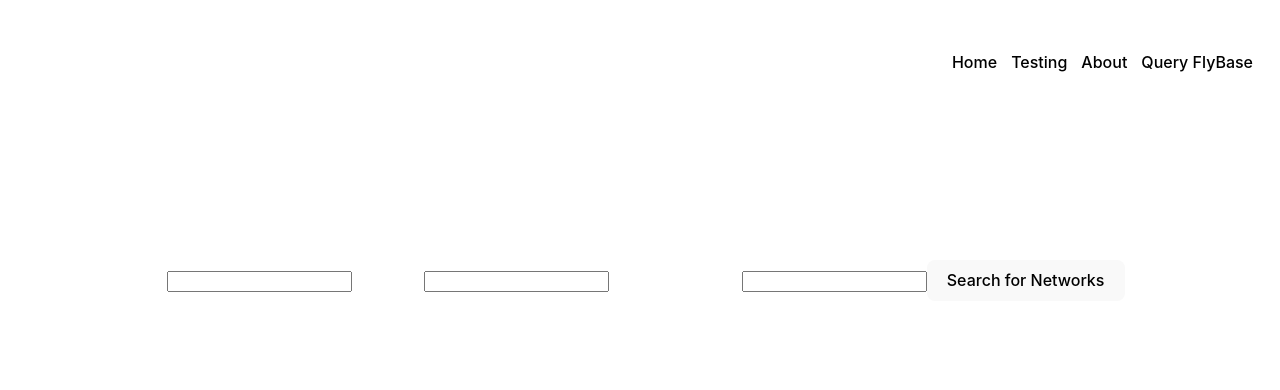
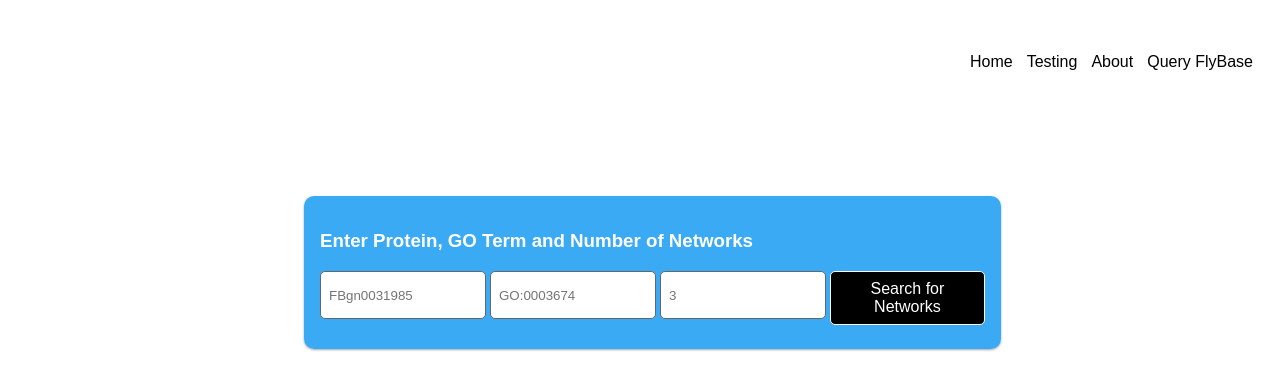
Before and after one commit to Reed-CompBio/protein-weaver, a React (Vite) app in the folder client/: page /flybase in a window 1280 px wide. Shown: the top 390 px of the page. Built offline with nearby package versions, Linux system fonts and the light colour scheme.

Commit message:
Add search bar, basic styling
Need to decide upon website theme before further styling

```diff
--- a/client/src/components/FlyQuery.jsx
+++ b/client/src/components/FlyQuery.jsx
@@ -42,34 +42,42 @@ export default function FlyQuery() {
 
   return (
     <div>
-      <h2>Enter Protein, GO Term and Number of Networks</h2>
+      <div class="container">
       <form method="post" onSubmit={handleSubmit} action="api/getFlyBase">
-        <label>FlyBase Protein ID:</label>
+
+        <div class="wrapper">
+          <h3>Enter Protein, GO Term and Number of Networks</h3>
+          <div class="search-container">
         <input
           type="text"
           name="protein"
+          placeholder="FBgn0031985"
           value={query.protein}
           onChange={handleInputChange}
           required
         />
-        <label>GO Term:</label>
         <input
           type="text"
           name="goTerm"
+          placeholder="GO:0003674"
           value={query.goTerm}
           onChange={handleInputChange}
           required
         />
-        <label>Number of Paths:</label>
         <input
           type="number"
           name="k"
+          placeholder="3"
           value={query.k}
           onChange={handleInputChange}
           required
         />
-        <button type="submit">Search for Networks</button>
+        <button type="submit" class="button">Search for Networks</button>
+          </div>
+        </div>
+
       </form>
+      </div>
 
       {showResults && JSON.stringify(networkResult) != "{}" && (
         <div>
--- a/client/src/index.css
+++ b/client/src/index.css
@@ -35,6 +35,10 @@ body {
 h1 {
   font-size: 3.2em;
   line-height: 1.1;
+}
+
+h2 {
+  text-align: center;
 }
 
 button {
@@ -91,6 +95,75 @@ ul > * {
   background-color: #ffffff;
 }
 
+body {
+  font: 16px Arial, Verdana, Tahoma, Sans-serif;
+}
+
+.container {
+  width: 665px;
+  background: #0493f2c7;
+  margin: 0 auto;
+  padding: 16px;
+  border-radius: 10px;
+  box-shadow: 0 1px 3px rgba(0, 0, 0, 0.12), 0 1px 2px rgba(0, 0, 0, 0.24);
+}
+
+.wrapper {
+  margin: 8px 0;
+}
+
+.search-container {
+  display: flex;
+  flex-direction: row;
+  flex-wrap: nowrap;
+  justify-content: flex-start;
+  align-content: stretch;
+  align-items: flex-start;
+}
+
+input {
+  min-width: 20px;
+  padding: 8px;
+  margin: 0 4px 0 0;
+  border: 1px solid #666;
+  border-radius: 5px;
+  height: 30px;
+}
+
+.button {
+  padding: 8px 16px;
+  min-height: 48px;
+  min-width: 10px;
+  word-wrap: nowrap;
+  background: #000;
+  color: #fff;
+  border: 1px solid #fff;
+  border-radius: 5px;
+}
+
+input {
+    order: 0;
+    align-self: auto;
+}
+
+.search {
+  flex: 2 1 auto;
+}
+
+.date-from {
+  flex: 1 1 auto;
+}
+
+.date-to {
+  flex: 1 1 auto;
+}
+
+.button {
+    order: 4;
+    flex: 0 1 auto;
+    align-self: auto;
+}
+
 
 @media (prefers-color-scheme: light) {
   :root {
```
